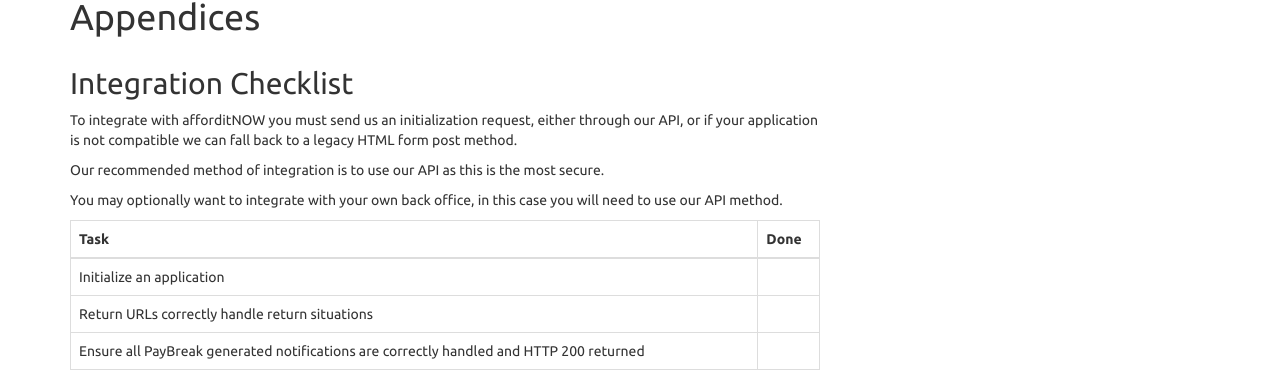
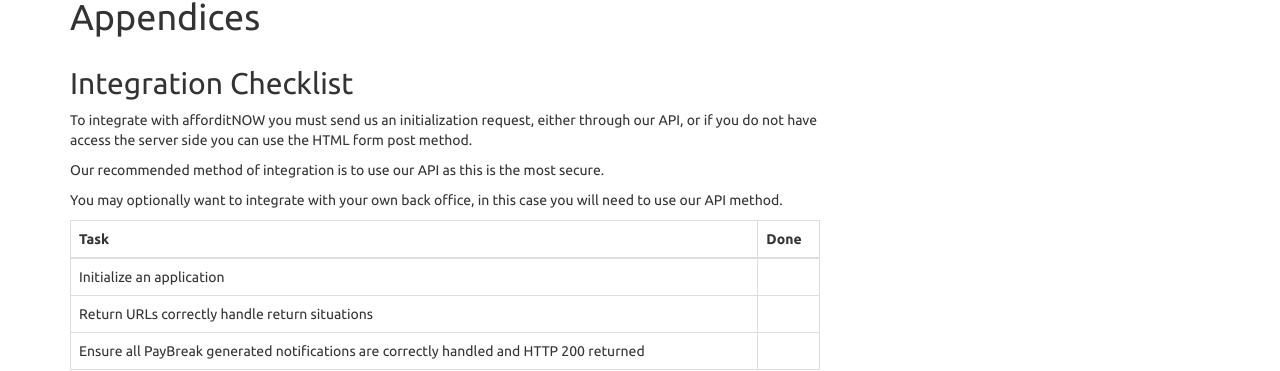
Before and after one commit to PayBreak/retailer-integration-guide, a Jekyll site: the page built from index.md, in a window 1280 px wide and 900 px high, scrolled down 8491 px. Shown: the part 435-806 px from the top of the window. Built offline with Jekyll 4.4.1, drawn with Linux system fonts in a browser that asks for light colours; nearby versions of some CDN libraries; Markdown is read by kramdown in place of the engine named in the settings.

Commit message:
Update index.md

```diff
--- a/index.md
+++ b/index.md
@@ -330,7 +330,7 @@ Client-side JavaScript or API
 ## Integration Checklist
 
 To integrate with {{ site.data.globals.brandname }} you must send us an
-initialization request, either through our API, or if your application is not compatible we can fall back to a legacy HTML form post method.
+initialization request, either through our API, or if you do not have access the server side you can use the HTML form post method.
 
 Our recommended method of integration is to use our API as this is the most secure.
 
```
